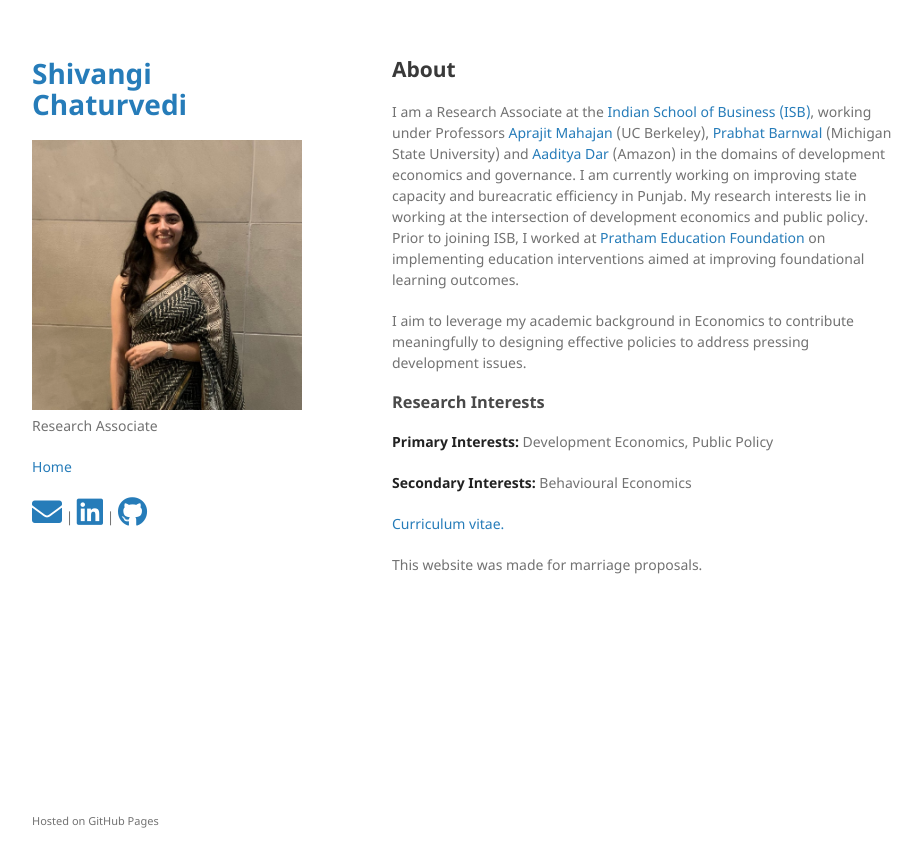
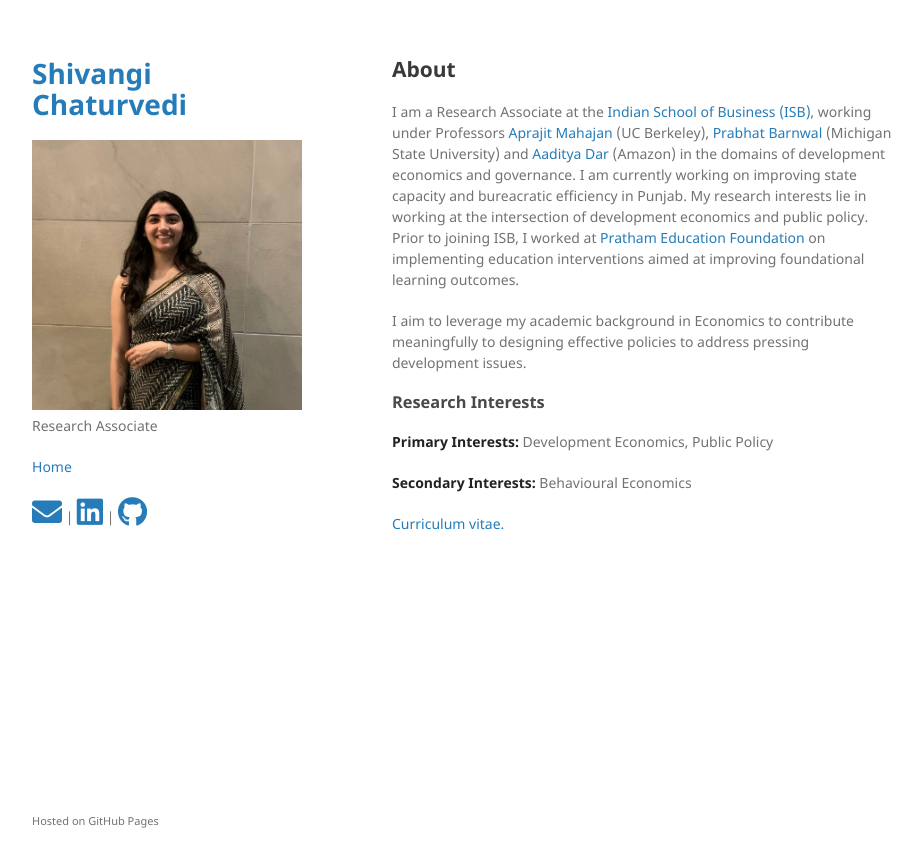
Before and after one commit to chaturvedi-shivangi/chaturvedi-shivangi.github.io, a Jekyll site: the page built from index.md, in a window 1280 px wide. Shown: the top 867 px of the page, without its empty margins (178-1100 px from the left). Built offline with Jekyll 4.4.1, drawn with Linux system fonts in a browser that asks for light colours; nearby versions of some CDN libraries; our own code applies the rules of GitHub Pages for plain Markdown files.

Commit message:
Update index.md

```diff
--- a/index.md
+++ b/index.md
@@ -14,5 +14,3 @@ I aim to leverage my academic background in Economics to contribute meaningfully
 **Secondary Interests:** Behavioural Economics
 
 [Curriculum vitae.](./resume.pdf)
-
-This website was made for marriage proposals.
```
